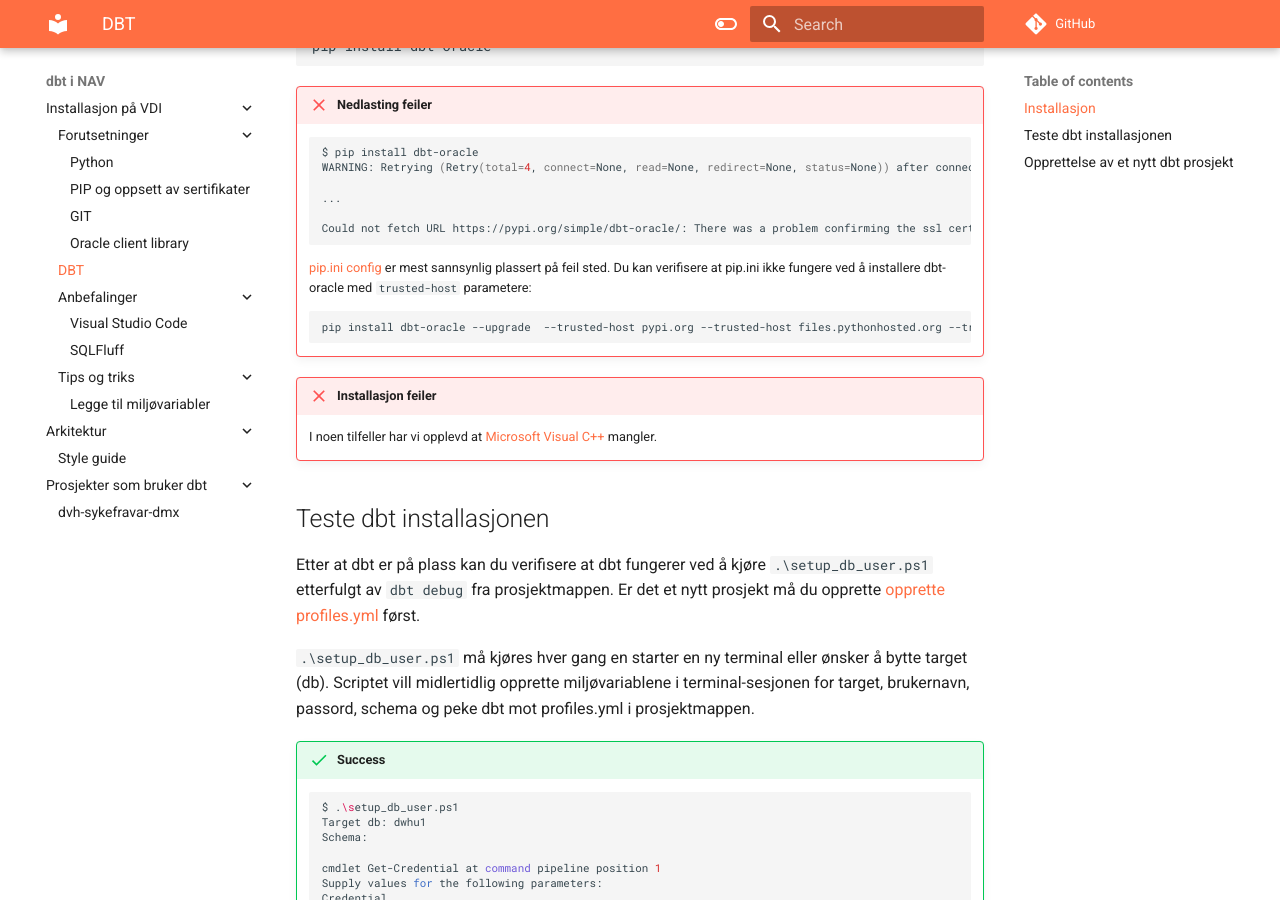
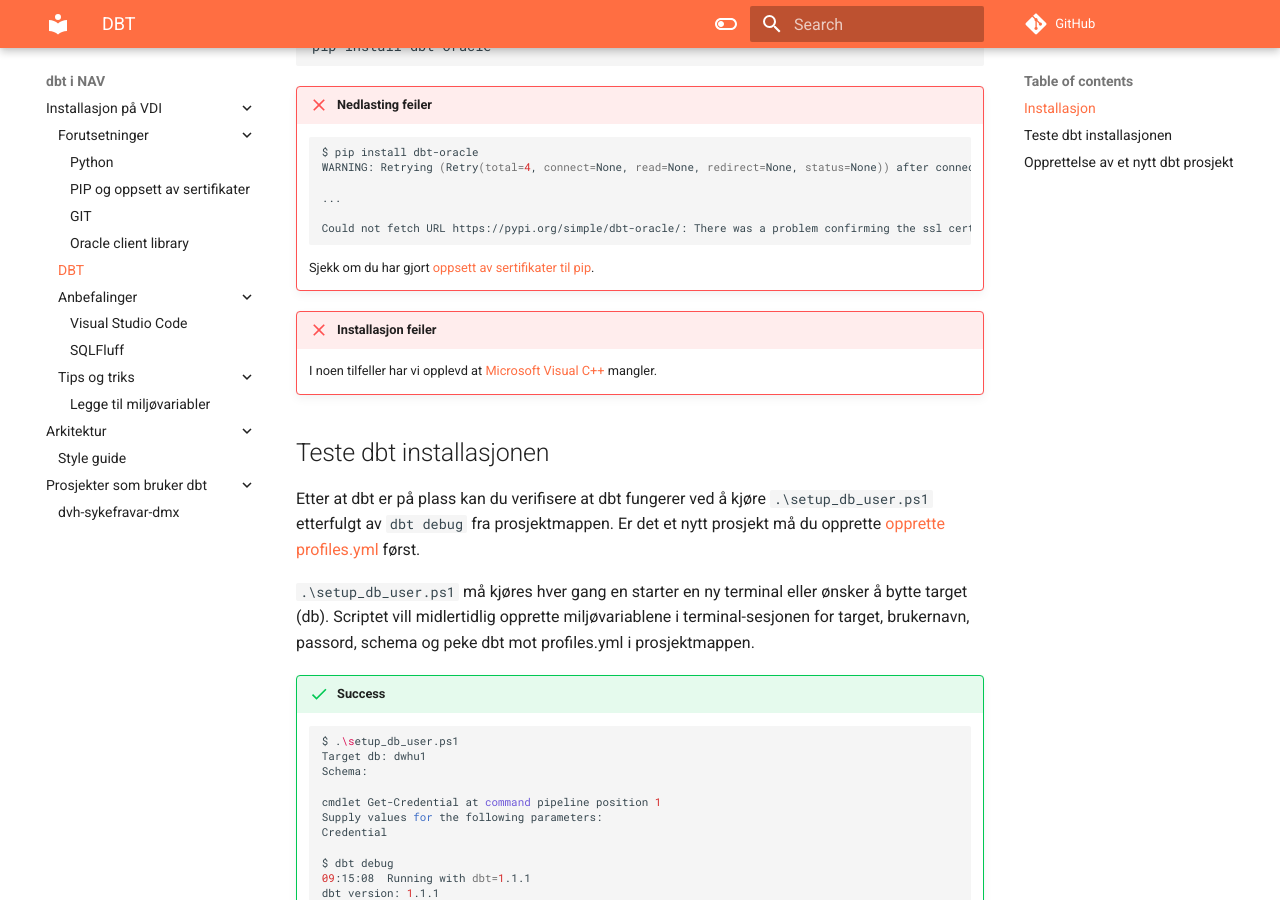
Before and after one commit to navikt/dbt-i-nav, an MkDocs documentation site: the page built from docs/vdi/dbt.md, in a window 1280 px wide and 900 px high, scrolled down 337 px. Built offline with MkDocs 1.6.1 and Material for MkDocs 9.7.7, drawn with Linux system fonts in a browser that asks for light colours; comment, search, counter and statistics services are not loaded.

Commit message:
Fikse ødelagte lenker

````diff
--- a/docs/vdi/dbt.md
+++ b/docs/vdi/dbt.md
@@ -21,10 +21,7 @@ pip install dbt-oracle
     Could not fetch URL https://pypi.org/simple/dbt-oracle/: There was a problem confirming the ssl certificate: HTTPSConnectionPool(host='pypi.org', port=443): Max retries exceeded with url: /simple/dbt-oracle/ (Caused by SSLError(SSLCertVerificationError(1, '[SSL: CERTIFICATE_VERIFY_FAILED] certificate verify failed: unable to get local issuer certificate (_ssl.c:1131)')))
     ```
 
-    [pip.ini config](pip.md#sett-opp-config-fil-for-pip) er mest sannsynlig plassert på feil sted. Du kan verifisere at pip.ini ikke fungere ved å installere dbt-oracle med `trusted-host` parametere:
-    ```shell
-    pip install dbt-oracle --upgrade  --trusted-host pypi.org --trusted-host files.pythonhosted.org --trusted-host pypi.python.org
-    ```
+    Sjekk om du har gjort [oppsett av sertifikater til pip](pip.md#oppsett-av-sertifikater-til-pip).
 
 !!! failure "Installasjon feiler"
     I noen tilfeller har vi opplevd at [Microsoft Visual C++](https://visualstudio.microsoft.com/thank-you-downloading-visual-studio/?sku=BuildTools&rel=16microsoft-visual-c) mangler.
````
Also changed, not shown: docs/vdi/python.md (+1 -1 lines).
